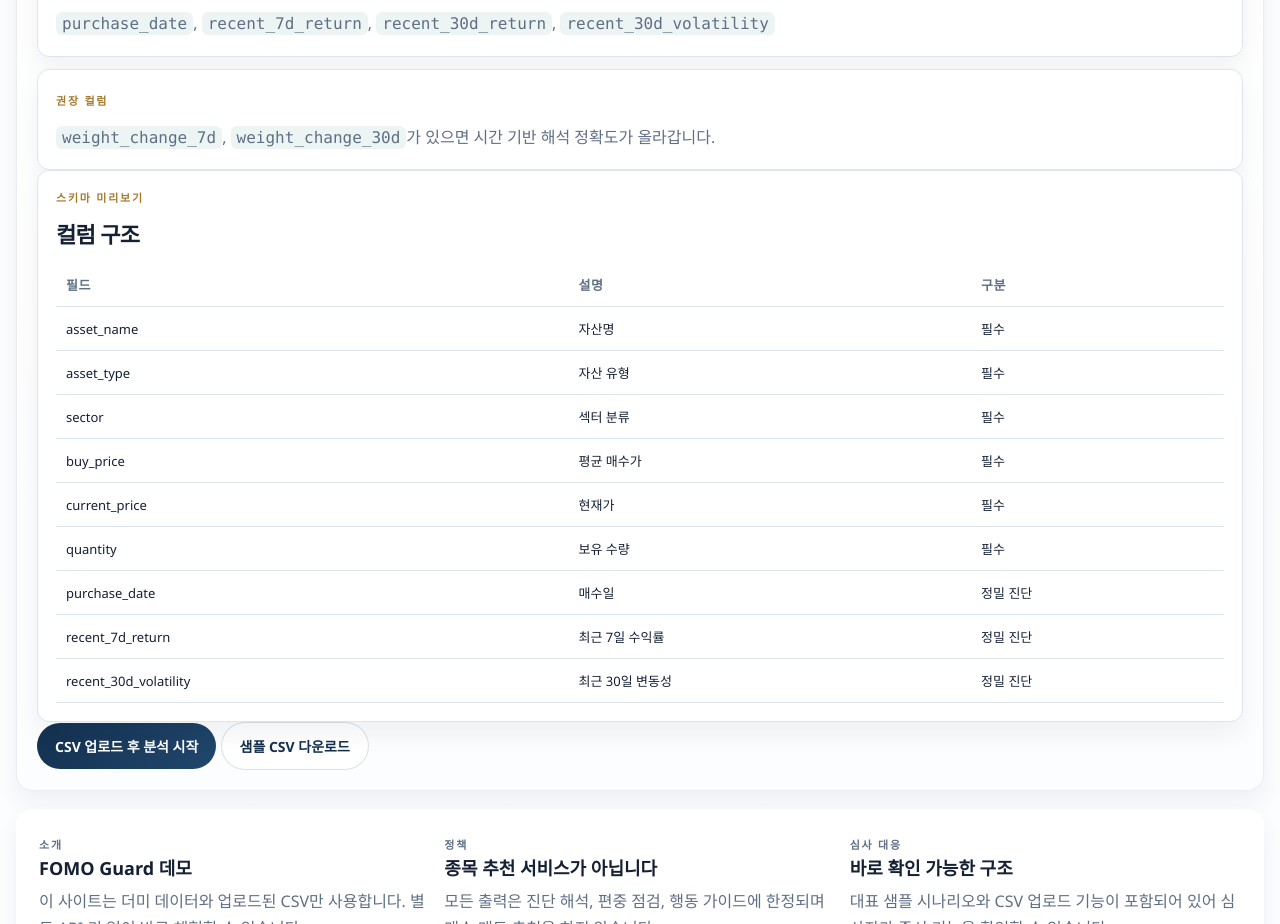
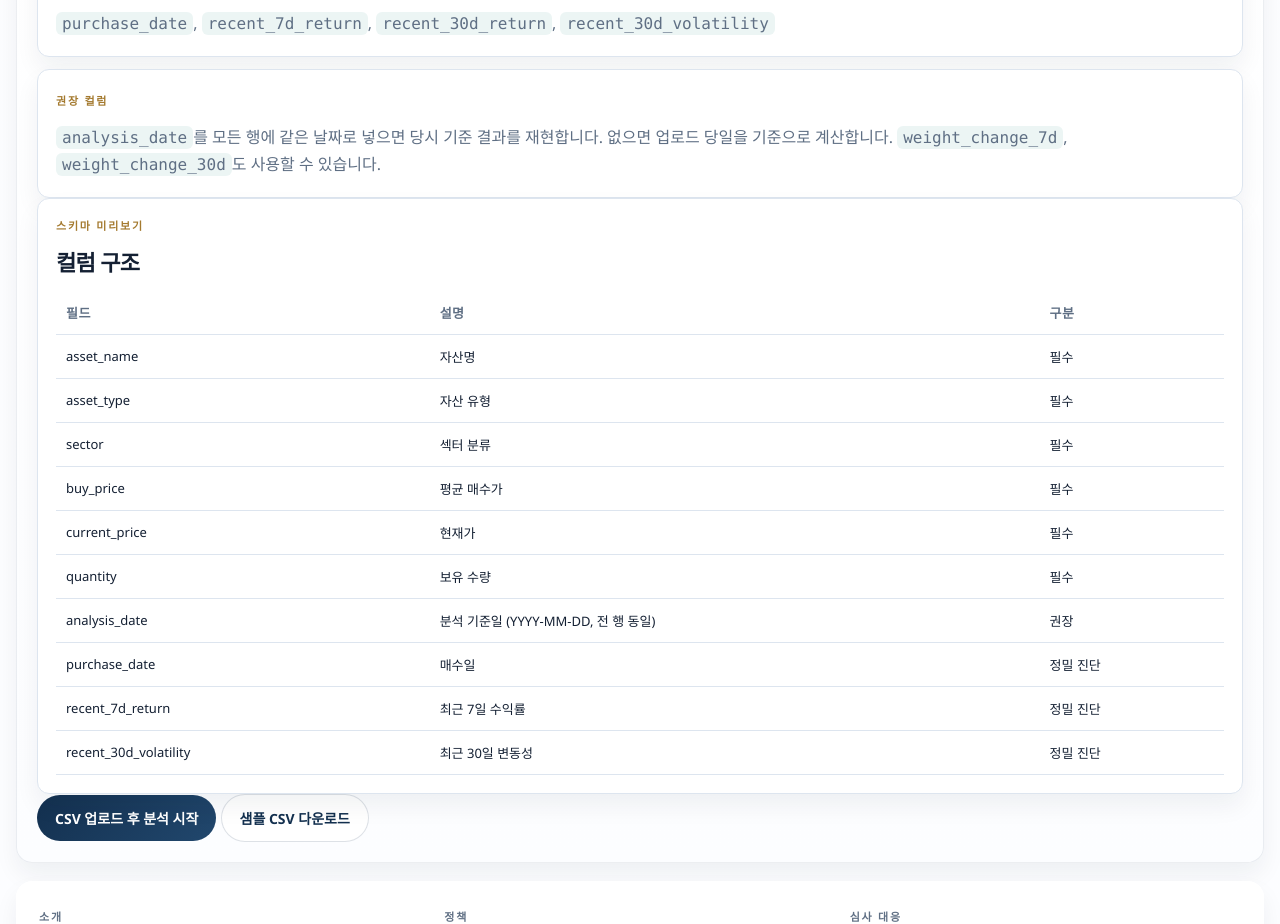
Before and after one commit to HCG0313/fomo-guard-portfolio, a plain HTML site: page fomo-guard-site/index.html in a window 1280 px wide. Shown: the part 8920-9844 px from the top of the page. Drawn offline with Linux system fonts and the light colour scheme.

Commit message:
Document as-of date and reject zero-value holdings

```diff
--- a/fomo-guard-site/app.js
+++ b/fomo-guard-site/app.js
@@ -476,8 +476,8 @@ function normalizeRows(rows) {
     throw new Error(`필수 컬럼 또는 값이 부족합니다: ${missingFields.join(", ")}. 기본 6개 컬럼을 먼저 채워주세요.`);
   }
 
-  if (normalized.some((item) => item.buy_price <= 0 || item.current_price < 0 || item.quantity <= 0)) {
-    throw new Error("매수가와 수량은 0보다 커야 하고 현재가는 음수가 될 수 없습니다.");
+  if (normalized.some((item) => item.buy_price <= 0 || item.current_price <= 0 || item.quantity <= 0)) {
+    throw new Error("매수가, 현재가, 수량은 모두 0보다 커야 합니다.");
   }
   const analysisDates = [...new Set(normalized.map((item) => item.analysis_date).filter(Boolean))];
   if (analysisDates.length > 1 || (analysisDates.length === 1 && normalized.some((item) => !item.analysis_date))) {
--- a/fomo-guard-site/index.html
+++ b/fomo-guard-site/index.html
@@ -646,7 +646,7 @@
             </article>
             <article class="guide-card">
               <span class="mini-label">권장 컬럼</span>
-              <p><code>weight_change_7d</code>, <code>weight_change_30d</code>가 있으면 시간 기반 해석 정확도가 올라갑니다.</p>
+              <p><code>analysis_date</code>를 모든 행에 같은 날짜로 넣으면 당시 기준 결과를 재현합니다. 없으면 업로드 당일을 기준으로 계산합니다. <code>weight_change_7d</code>, <code>weight_change_30d</code>도 사용할 수 있습니다.</p>
             </article>
           </div>
 
@@ -671,6 +671,7 @@
                   <tr><td>buy_price</td><td>평균 매수가</td><td>필수</td></tr>
                   <tr><td>current_price</td><td>현재가</td><td>필수</td></tr>
                   <tr><td>quantity</td><td>보유 수량</td><td>필수</td></tr>
+                  <tr><td>analysis_date</td><td>분석 기준일 (YYYY-MM-DD, 전 행 동일)</td><td>권장</td></tr>
                   <tr><td>purchase_date</td><td>매수일</td><td>정밀 진단</td></tr>
                   <tr><td>recent_7d_return</td><td>최근 7일 수익률</td><td>정밀 진단</td></tr>
                   <tr><td>recent_30d_volatility</td><td>최근 30일 변동성</td><td>정밀 진단</td></tr>
```
Also changed, not shown: 2 other files.
